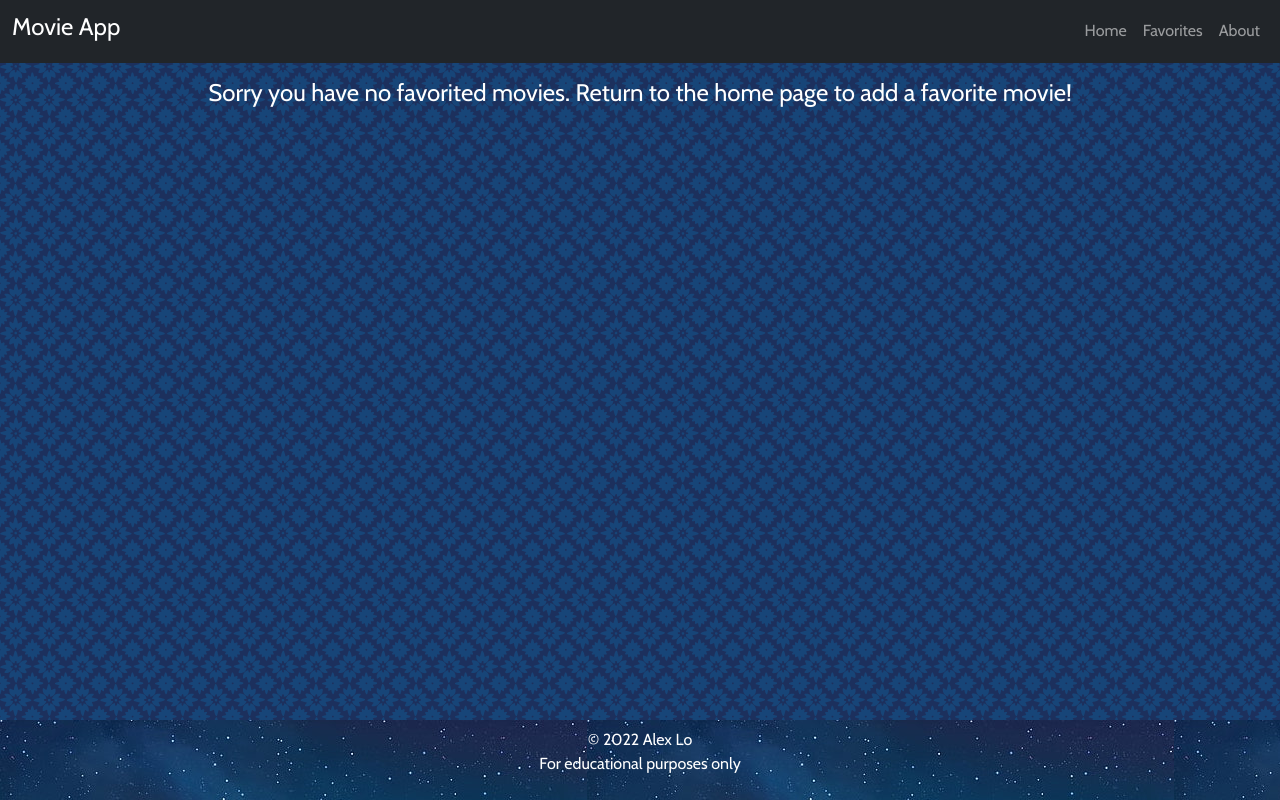
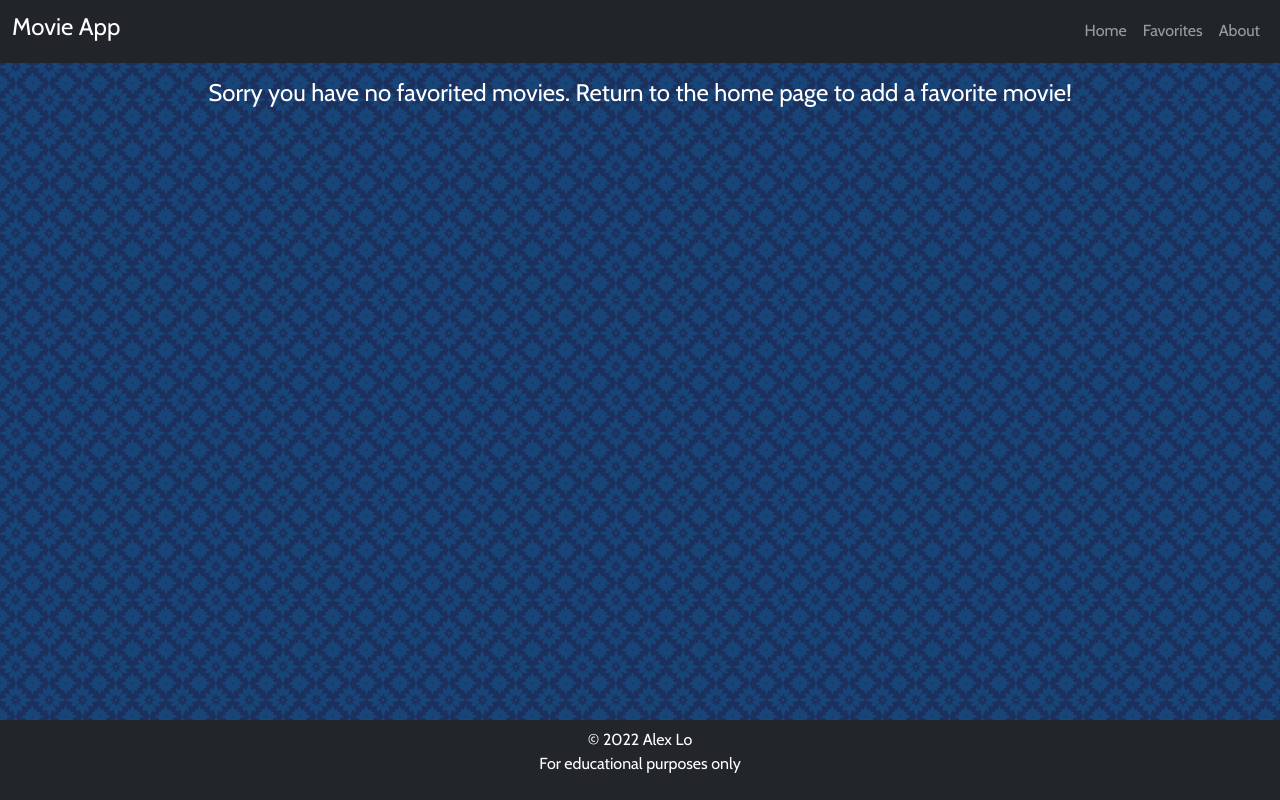
Before and after one commit to 97alexlo/movie-app, a React (Create React App) app: page /favorites in a window 1280 px wide. Built offline with nearby package versions, Linux system fonts and the light colour scheme.

Commit message:
change footer color

```diff
--- a/src/styles/footer.css
+++ b/src/styles/footer.css
@@ -1,7 +1,7 @@
 .wrapper-footer {
     text-align: center;
     /* background: rgba(34,37,41); */
-    background-image: url('../images/stars.jpeg');
+    background-color: rgb(34,37,41);
     margin: -.5em;
     padding: .5em;
     margin-top: auto;
```
